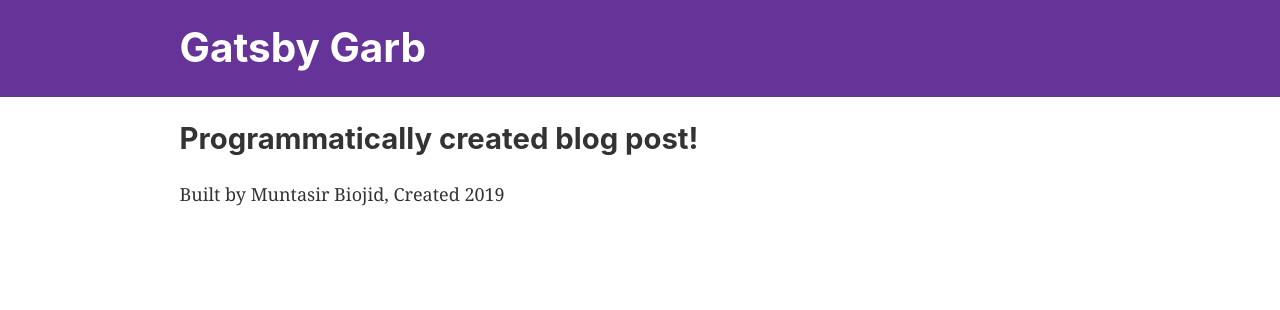
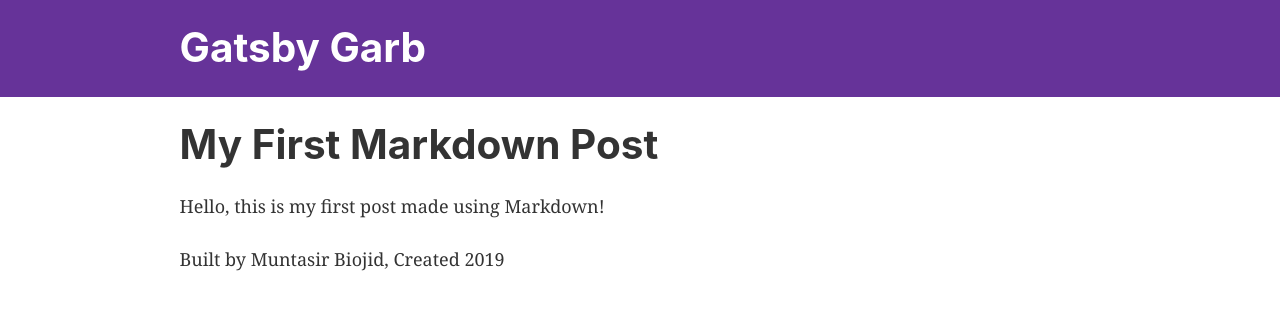
Before and after one commit to muntasir2165/gatsby-garb, a Gatsby site: page /posts/post-one/ in a window 1280 px wide. Built offline with nearby package versions, Linux system fonts and the light colour scheme; Gatsby itself is replaced by a stand-in of ours.

Commit message:
v-20 fetching individual post data by slug with page queries

```diff
--- a/src/templates/post-template.js
+++ b/src/templates/post-template.js
@@ -1,9 +1,26 @@
 import React from "react"
+import { graphql } from "gatsby"
 
 import Layout from "../components/layout"
 
-export default () => (
+const PostTemplate = ({ data: post }) => (
   <Layout>
-    <h2>Programmatically created blog post!</h2>
+    <div>
+      <h1>{post.markdownRemark.frontmatter.title}</h1>
+      <div dangerouslySetInnerHTML={{ __html: post.markdownRemark.html }}></div>
+    </div>
   </Layout>
 )
+
+export const query = graphql`
+  query($slug: String!) {
+    markdownRemark(fields: { slug: { eq: $slug } }) {
+      html
+      frontmatter {
+        title
+      }
+    }
+  }
+`
+
+export default PostTemplate
```
